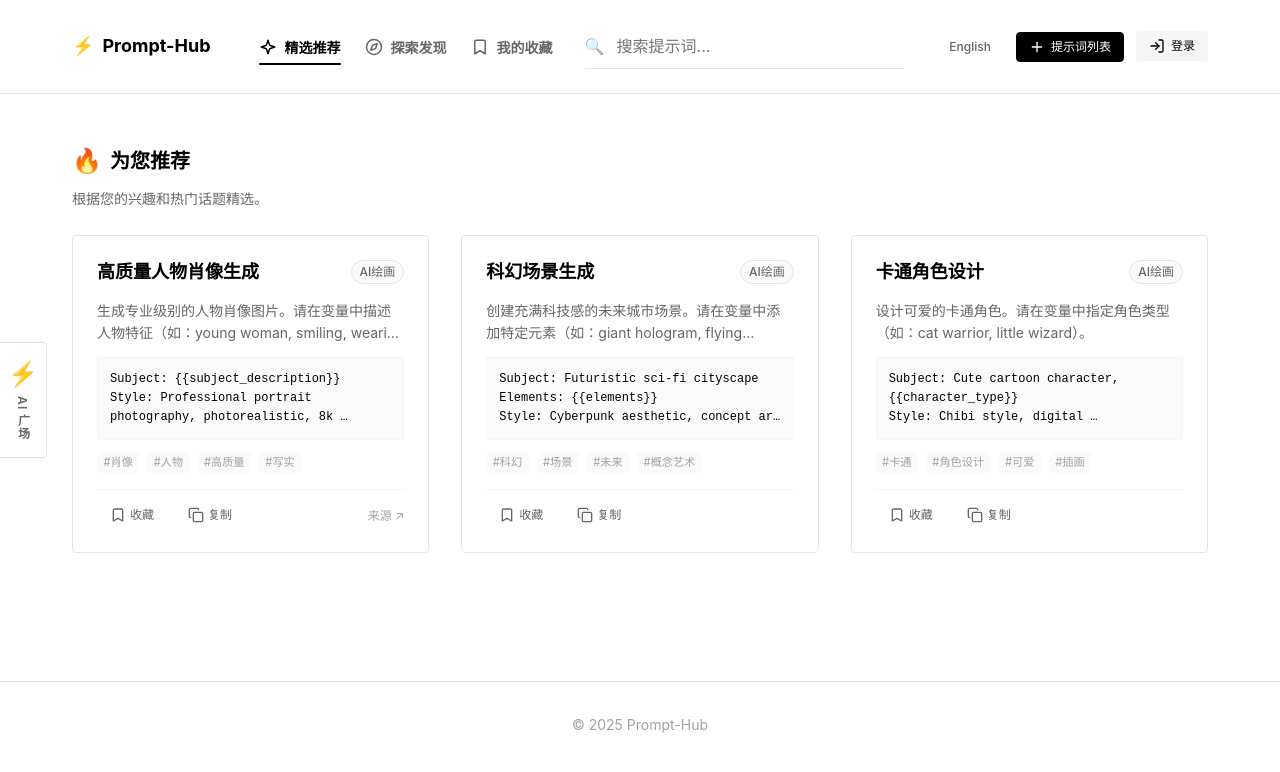
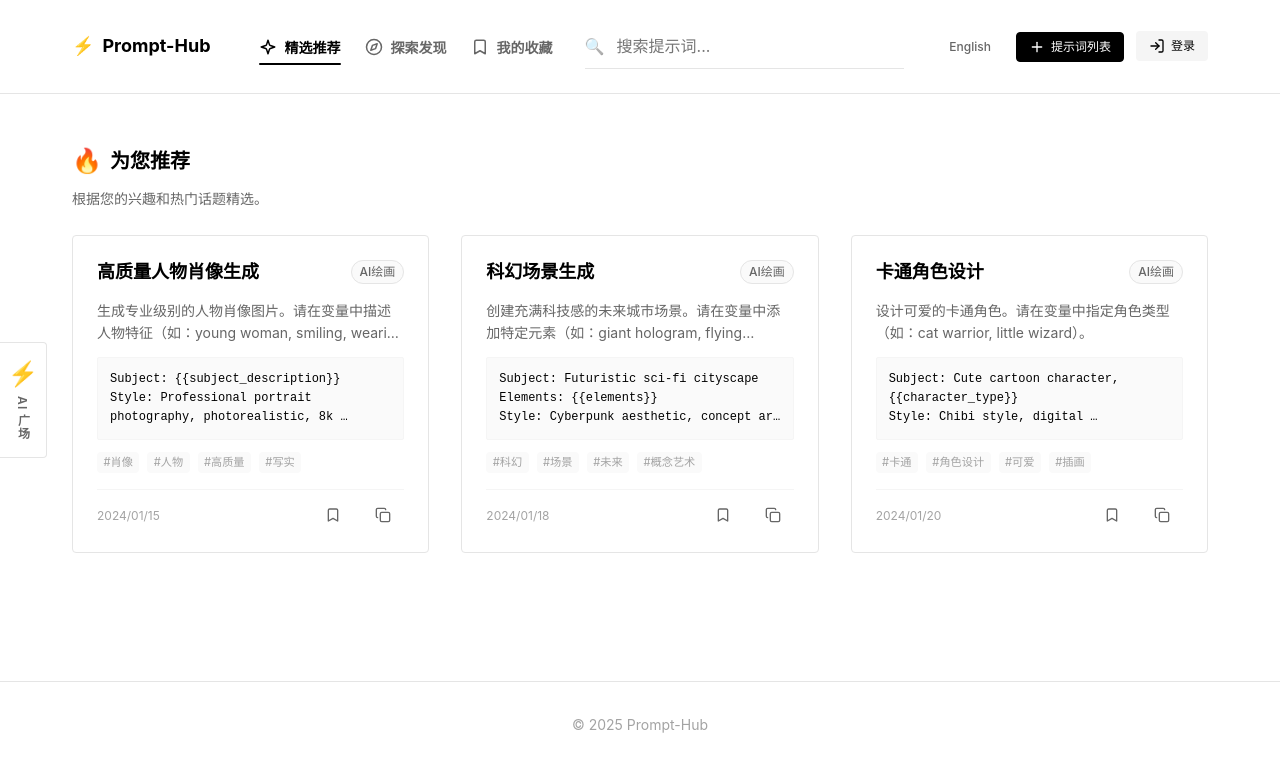
Before and after one commit to Tera-Dark/Prompt-Hub, a Vue app: page / in a window 1280 px wide. Shown: the top 772 px of the page. Built offline with nearby package versions, Linux system fonts and the light colour scheme.

Commit message:
feat: enhance prompt cards with author/date and add category counts

```diff
--- a/src/components/prompts/CategoryFilter.vue
+++ b/src/components/prompts/CategoryFilter.vue
@@ -11,15 +11,15 @@
       </button>
       <button
         v-for="category in categories"
-        :key="category"
+        :key="category.name"
         class="category-pill"
-        :class="{ active: modelValue === category }"
-        @click="selectCategory(category)"
+        :class="{ active: modelValue === category.name }"
+        @click="selectCategory(category.name)"
       >
-        <span v-if="getCategoryIcon(category)" class="category-icon">{{
-          getCategoryIcon(category)
+        <span v-if="getCategoryIcon(category.name)" class="category-icon">{{
+          getCategoryIcon(category.name)
         }}</span>
-        <span>{{ category }}</span>
+        <span>{{ category.name }} ({{ category.count }})</span>
       </button>
     </div>
   </div>
@@ -28,9 +28,14 @@
 <script setup lang="ts">
 import { CATEGORY_ICONS } from '@/constants/categories'
 
+interface Category {
+  name: string
+  count: number
+}
+
 interface Props {
   modelValue: string | null
-  categories: string[]
+  categories: Category[]
   resultCount?: number
   showCount?: boolean
 }
--- a/src/components/prompts/PromptCard.vue
+++ b/src/components/prompts/PromptCard.vue
@@ -28,6 +28,23 @@
 
       <!-- Right Column (List View) / Footer (Grid View) -->
       <div class="card-section-actions">
+        <div class="card-footer-left">
+          <div v-if="prompt.author" class="author-info">
+            <img
+              v-if="prompt.author.avatarUrl"
+              :src="prompt.author.avatarUrl"
+              :alt="prompt.author.username"
+              class="author-avatar"
+            />
+            <div v-else class="author-avatar-placeholder">
+              {{ prompt.author.username.charAt(0).toUpperCase() }}
+            </div>
+            <span class="author-name">{{ prompt.author.username }}</span>
+          </div>
+          <span v-if="prompt.author" class="separator">•</span>
+          <span class="date">{{ formatDate(prompt.createdAt) }}</span>
+        </div>
+
         <div class="action-buttons">
           <Button
             :variant="isFavorite ? 'primary' : 'ghost'"
@@ -37,9 +54,6 @@
             @click.stop="toggleFavorite"
           >
             <Icon name="bookmark" :size="16" :class="{ 'icon-filled': isFavorite }" />
-            <span class="btn-text">{{
-              isFavorite ? t('common.actions.saved') : t('common.actions.save')
-            }}</span>
           </Button>
           <Button
             :variant="isCopied ? 'primary' : 'ghost'"
@@ -49,21 +63,8 @@
             @click.stop="copyToClipboard"
           >
             <Icon name="copy" :size="16" />
-            <span class="btn-text">{{
-              isCopied ? t('common.actions.copied') : t('common.actions.copy')
-            }}</span>
           </Button>
         </div>
-
-        <a
-          v-if="prompt.sourceLink"
-          :href="prompt.sourceLink"
-          target="_blank"
-          rel="noopener noreferrer"
-          class="source-link"
-        >
-          {{ t('common.actions.source') }} ↗
-        </a>
       </div>
     </div>
   </Card>
@@ -122,6 +123,19 @@
   } catch (err) {
     console.error('Failed to copy:', err)
     error('Failed to copy')
+  }
+}
+
+function formatDate(dateString: string): string {
+  try {
+    const date = new Date(dateString)
+    return new Intl.DateTimeFormat('zh-CN', {
+      year: 'numeric',
+      month: '2-digit',
+      day: '2-digit',
+    }).format(date)
+  } catch (e) {
+    return dateString
   }
 }
 </script>
@@ -369,4 +383,51 @@
     width: 100%;
   }
 }
+
+.card-footer-left {
+  display: flex;
+  align-items: center;
+  gap: 0.5rem;
+  font-size: var(--text-xs);
+  color: var(--color-text-tertiary);
+}
+
+.author-info {
+  display: flex;
+  align-items: center;
+  gap: 0.35rem;
+}
+
+.author-avatar {
+  width: 16px;
+  height: 16px;
+  border-radius: 50%;
+  object-fit: cover;
+}
+
+.author-avatar-placeholder {
+  width: 16px;
+  height: 16px;
+  border-radius: 50%;
+  background-color: var(--color-primary);
+  color: white;
+  display: flex;
+  align-items: center;
+  justify-content: center;
+  font-size: 10px;
+  font-weight: bold;
+}
+
+.author-name {
+  font-weight: 500;
+  color: var(--color-text-secondary);
+}
+
+.separator {
+  color: var(--color-border);
+}
+
+.date {
+  color: var(--color-text-tertiary);
+}
 </style>
--- a/src/stores/prompts.ts
+++ b/src/stores/prompts.ts
@@ -33,8 +33,15 @@
   })
 
   const categories = computed(() => {
-    const cats = new Set(prompts.value.map((p) => p.category))
-    return Array.from(cats).sort()
+    const counts = new Map<string, number>()
+    prompts.value.forEach((p) => {
+      const c = p.category
+      counts.set(c, (counts.get(c) || 0) + 1)
+    })
+
+    return Array.from(counts.entries())
+      .map(([name, count]) => ({ name, count }))
+      .sort((a, b) => b.count - a.count)
   })
 
   function getFilteredPrompts(
```
